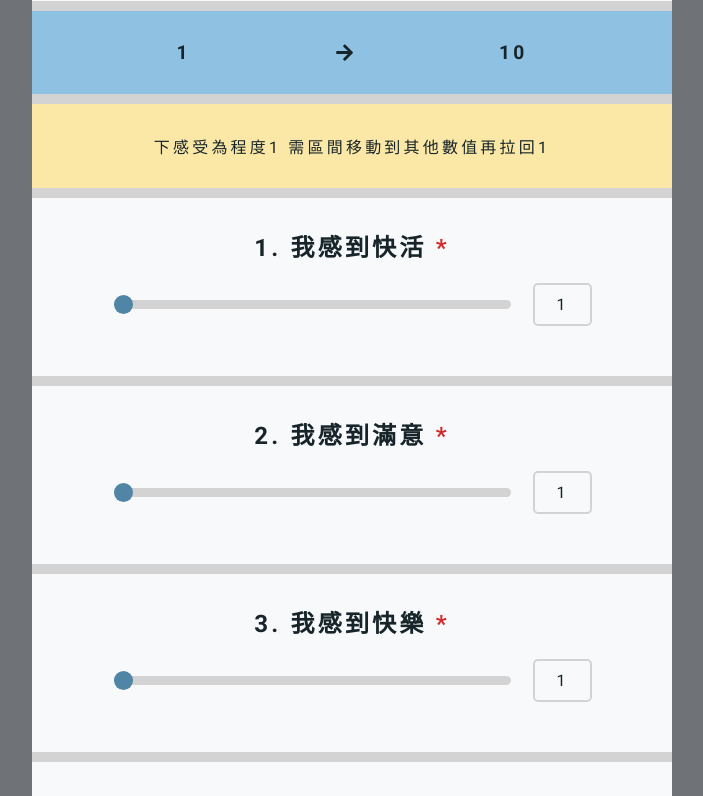
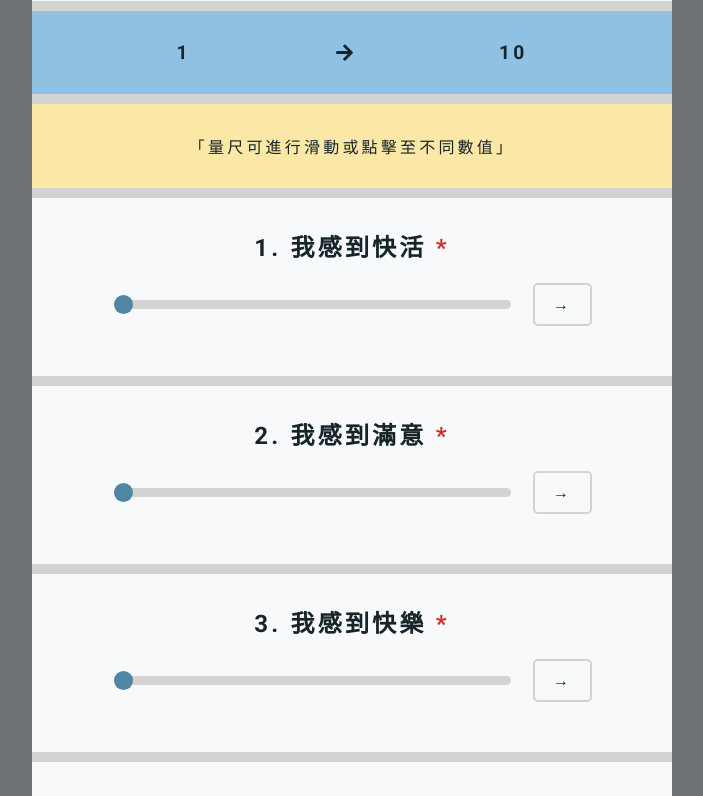
Before and after one commit to fordonez792/Happiness-VIP-Client, a React app: page /survey in a window 1280 px wide. Shown: the part 1100-1896 px from the top of the page, without its empty margins (288-991 px from the left). Built offline with nearby package versions, Linux system fonts and the light colour scheme; no server answers.

Commit message:
Fixed errors

```diff
--- a/src/pages/Survey.js
+++ b/src/pages/Survey.js
@@ -251,7 +251,7 @@ const Survey = () => {
             </p>
           </article>
           <article className="description">
-            <p>下感受為程度1 需區間移動到其他數值再拉回1</p>
+            <p>「量尺可進行滑動或點擊至不同數值」</p>
           </article>
           {questions.map((question) => {
             const { id, statement } = question;
@@ -278,7 +278,7 @@ const Survey = () => {
                       onTouchEnd={() => setCurrentQuestion(id)}
                     />
                   </div>
-                  <div className="value">{responses[id] || 1}</div>
+                  <div className="value">{responses[id] || "→"}</div>
                 </div>
               </div>
             );
```
